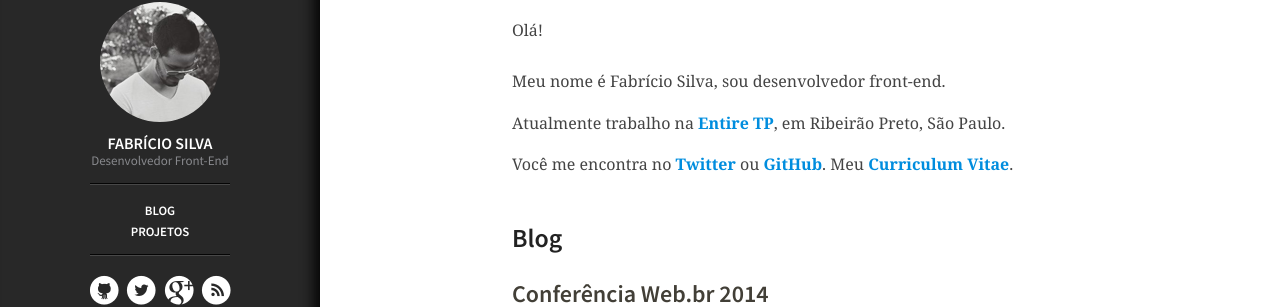
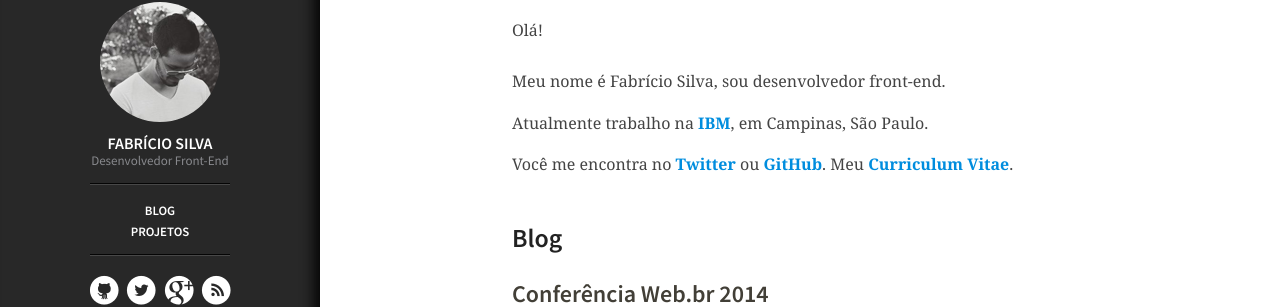
Before and after one commit to fabriciofmsilva/fabriciofmsilva.github.io, a Jekyll site: the page built from index.html, in a window 1280 px wide and 972 px high. Shown: the part 118-425 px from the top of the window. Built offline with Jekyll 4.4.1, drawn with Linux system fonts in a browser that asks for light colours; nearby versions of some CDN libraries.

Commit message:
Update index.html

```diff
--- a/index.html
+++ b/index.html
@@ -10,7 +10,7 @@ metatitle: Fabrício Silva - Desenvolvedor Front-End, HTML, CSS e JavaScript
 <div class="content clearfix">
   <p itemscope itemtype="http://schema.org/Person">Olá!<br><br>
   Meu nome é <span itemprop="name">Fabrício Silva</span>, sou <span itemprop="jobTitle">desenvolvedor front-end</span>.</p>
-  <p>Atualmente trabalho na <a href="http://www.sgec.com.br/" itemprop="worksFor">Entire TP</a>, em <span itemprop="address" itemscope itemtype="http://schema.org/PostalAddress"><span itemprop="addressLocality">Ribeirão Preto</span>, <span itemprop="addressRegion">São Paulo</span></span>.</p>
+  <p>Atualmente trabalho na <a href="http://www.ibm.com/" itemprop="worksFor">IBM</a>, em <span itemprop="address" itemscope itemtype="http://schema.org/PostalAddress"><span itemprop="addressLocality">Campinas</span>, <span itemprop="addressRegion">São Paulo</span></span>.</p>
   <p>Você me encontra no <a href="http://twitter.com/fabriciofmsilva">Twitter</a> ou <a href="http://github.com/fabriciofmsilva">GitHub</a>. Meu <a href="/resume">Curriculum Vitae</a>.</p>
   <h2>Blog</h2>
   <ul class="article-list">
```
